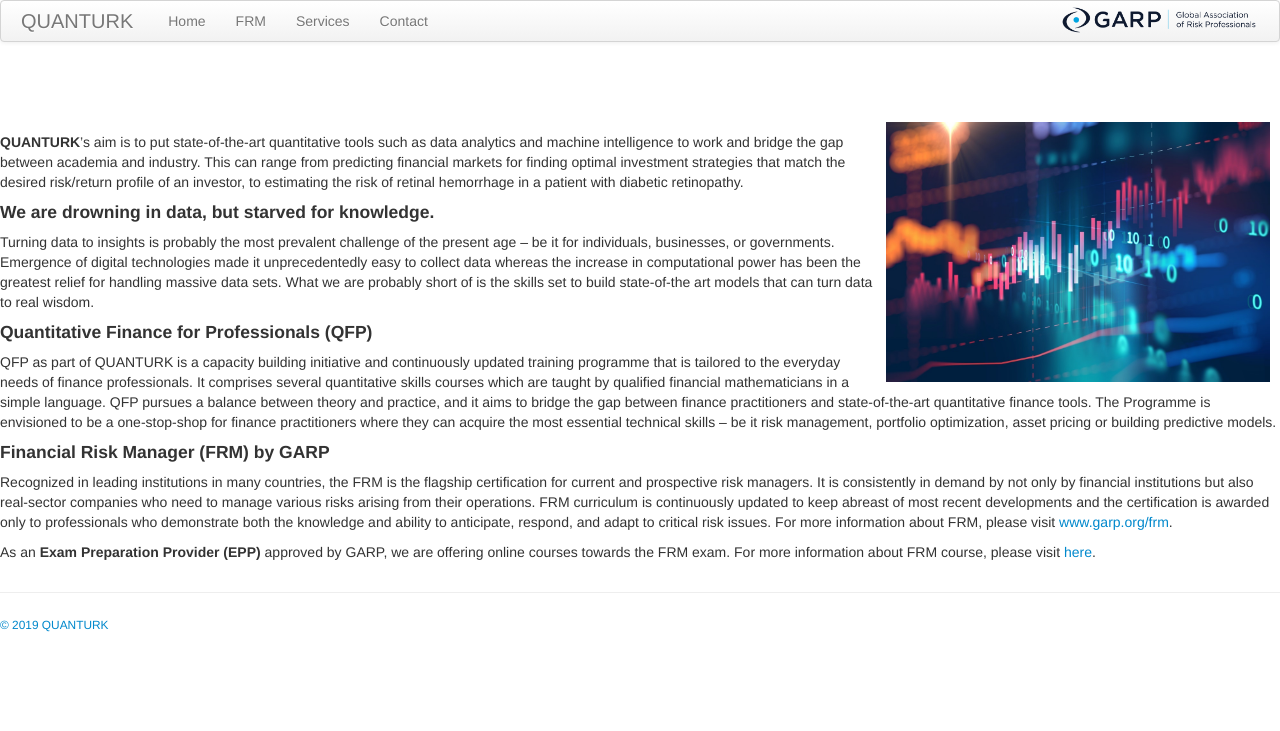
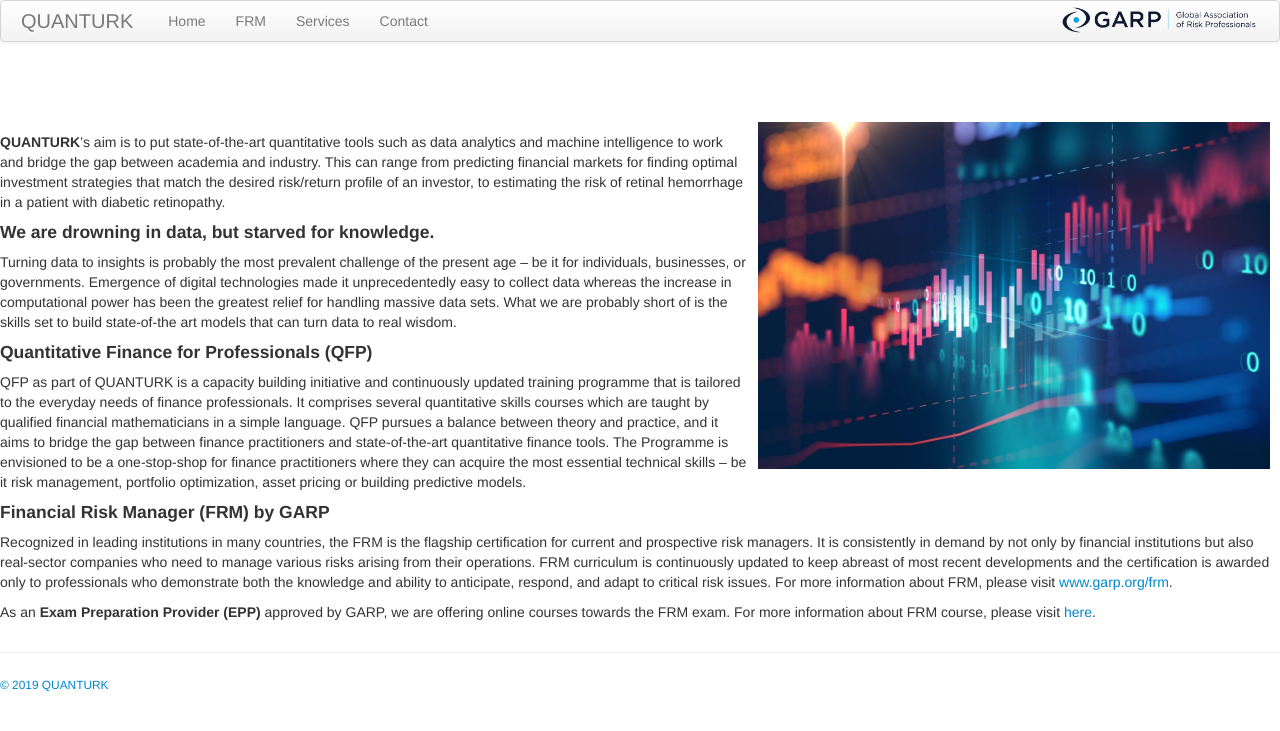
Before and after one commit to quanturk/quanturk.github.io, a Jekyll site: the page built from index.md, in a window 1280 px wide. Shown: the top 731 px of the page. Built offline with Jekyll 4.4.1, drawn with Linux system fonts in a browser that asks for light colours.

Commit message:
Update index.md

```diff
--- a/index.md
+++ b/index.md
@@ -4,7 +4,7 @@
 ---
 
 <br><br><br>
-<img src="figures/front.jpg" width="30%" alt="Site logo" align = "right" style="margin:0px 10px">
+<img src="figures/front.jpg" width="40%" alt="Site logo" align = "right" style="margin:0px 10px">
 
 **QUANTURK**'s aim is to put state-of-the-art quantitative tools such as data analytics and machine intelligence to work and bridge the gap between academia and industry. This can range from predicting financial markets for finding optimal investment strategies that match the desired risk/return profile of an investor, to estimating the risk of retinal hemorrhage in a patient with diabetic retinopathy.
 
```
